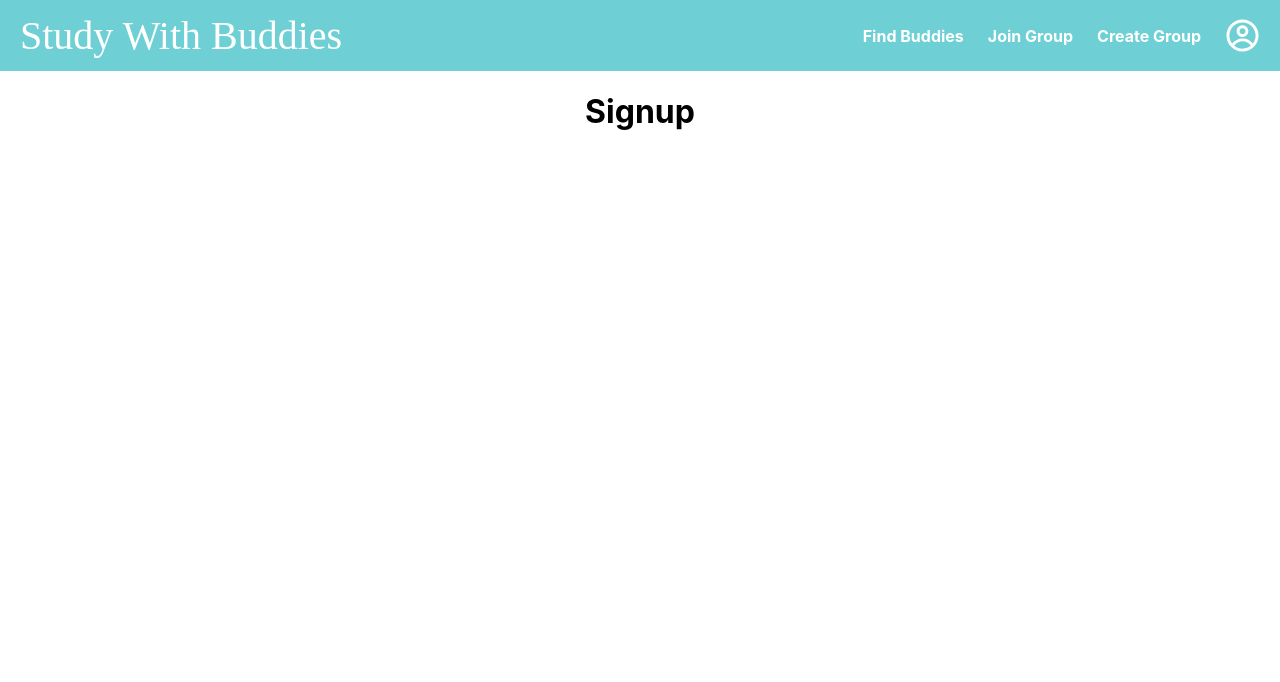
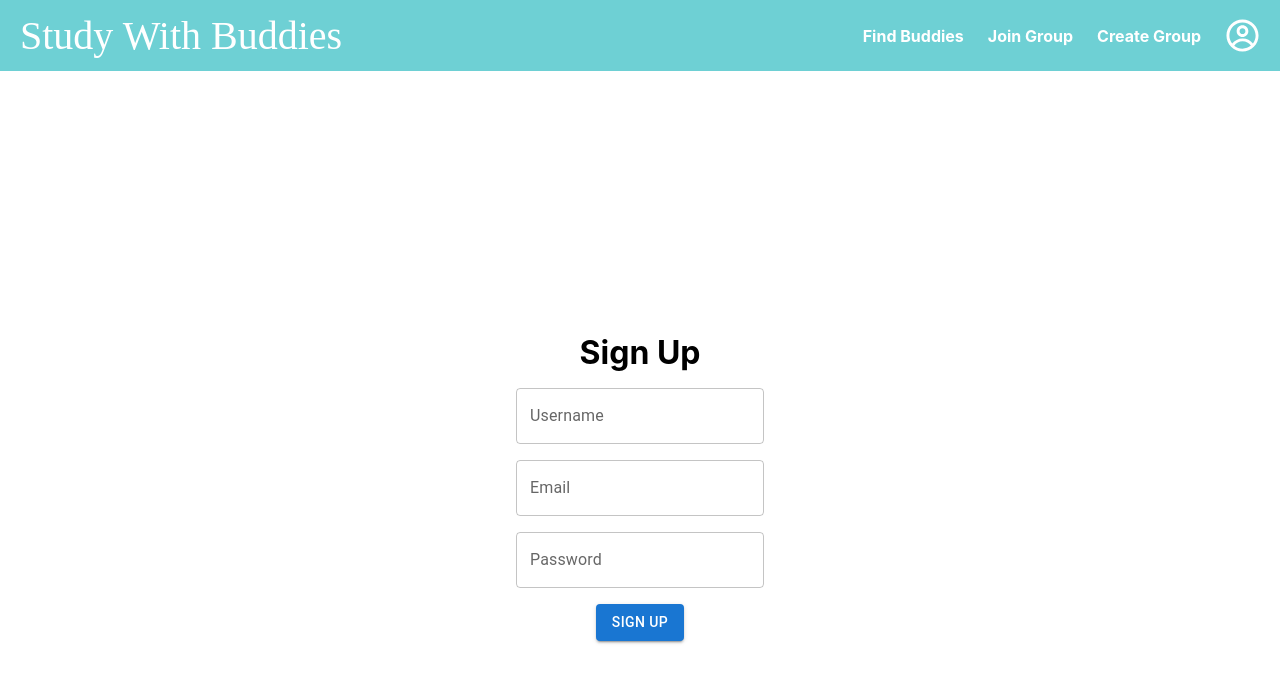
Before and after one commit to apant123/Study-with-buddies, a React (Create React App) app: page /signup in a window 1280 px wide. Shown: the top 682 px of the page. Built offline with nearby package versions, Linux system fonts and the light colour scheme.

Commit message:
Added sign up button and functionality

```diff
--- a/src/components/Login.js
+++ b/src/components/Login.js
@@ -1,5 +1,6 @@
 import React from 'react';
-import { Stack, TextField, Button } from '@mui/material';
+import { Stack, TextField, Button, Typography } from '@mui/material';
+import { Link } from 'react-router-dom';
 
 export default function Login() {
   return (
@@ -16,6 +17,9 @@ export default function Login() {
       <Button variant="contained" color="primary">
         Login
       </Button>
+      <Typography variant="body2" style={{ marginTop: 20 }}>
+        Don't have an account? <Link to="/signup">Sign up</Link>
+      </Typography>
     </Stack>
   );
 }
--- a/src/components/Signup.js
+++ b/src/components/Signup.js
@@ -1,15 +1,22 @@
-import React, { useState, useEffect } from 'react';
-import './styles.css';
+import React from 'react';
+import { Stack, TextField, Button } from '@mui/material';
 
-function Signup() {
+export default function Signup() {
   return (
-    <>
-
-      <h1>Signup</h1>
-
-
-    </>
+    <Stack
+      direction="column"
+      justifyContent="center"
+      alignItems="center"
+      spacing={2}
+      style={{ minHeight: '100vh' }}
+    >
+      <h1>Sign Up</h1>
+      <TextField label="Username" variant="outlined" />
+      <TextField label="Email" type="email" variant="outlined" />
+      <TextField label="Password" type="password" variant="outlined" />
+      <Button variant="contained" color="primary">
+        Sign Up
+      </Button>
+    </Stack>
   );
 }
-
-export default Signup;
```
